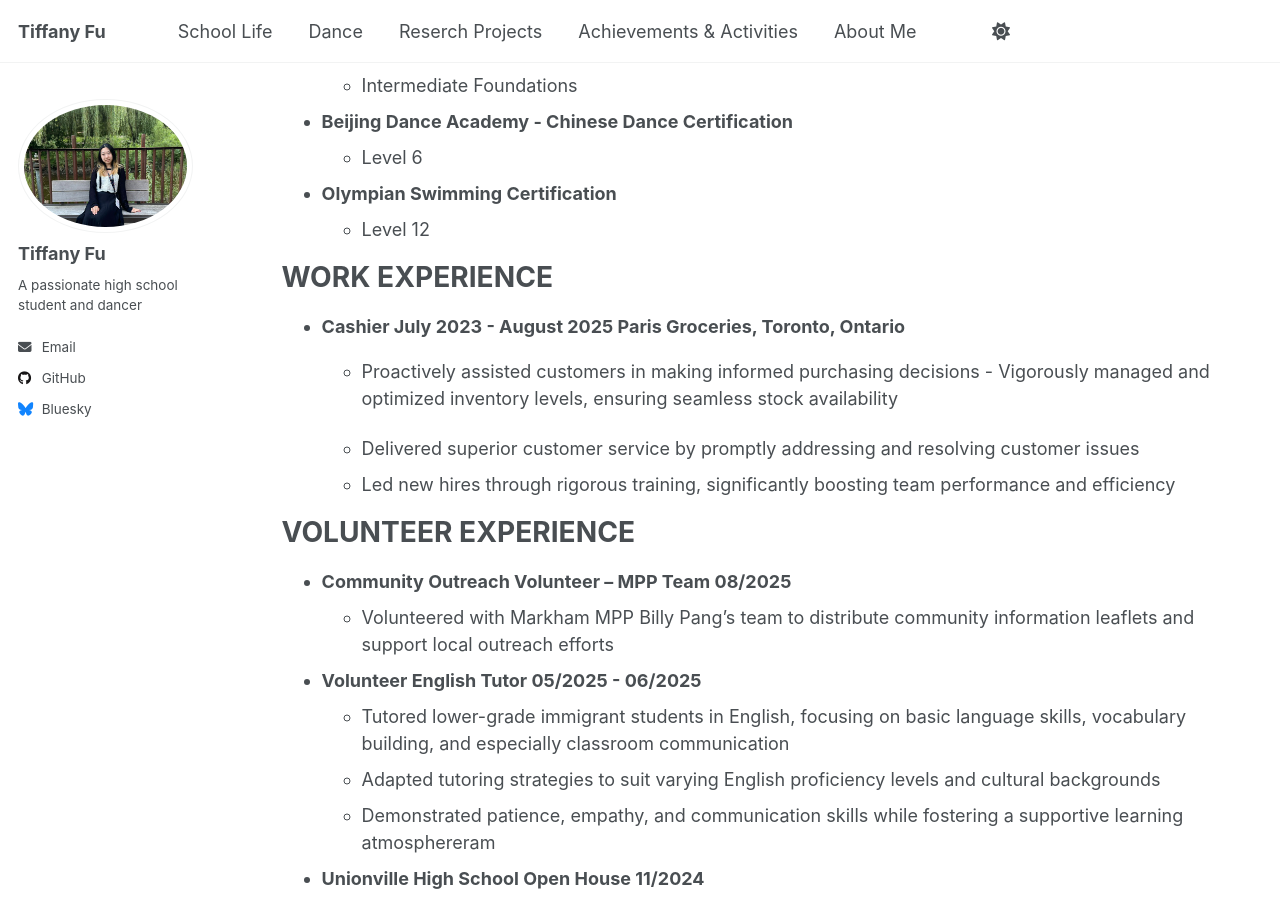
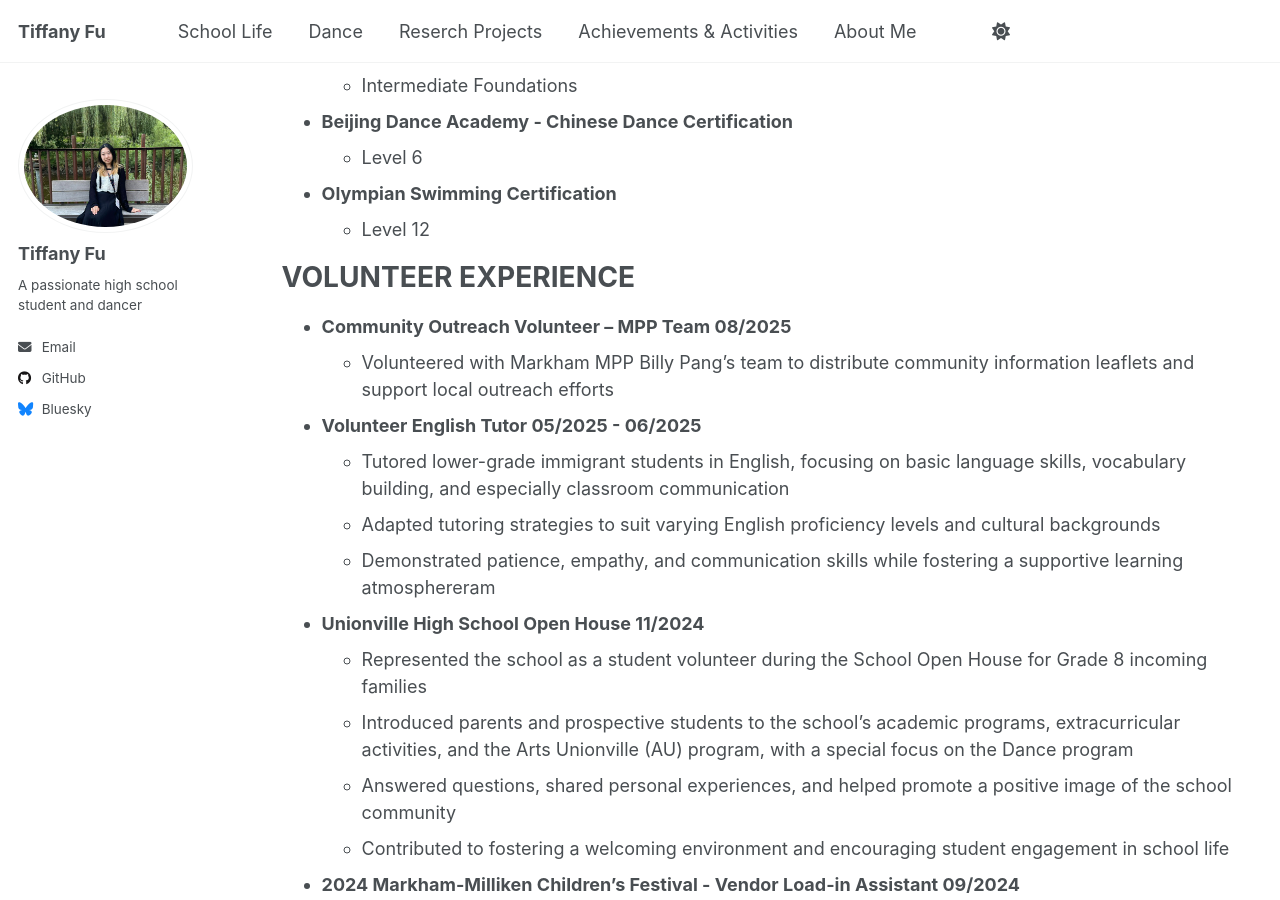
Before and after one commit to TiffanyJTFu/TiffanyFu, a Jekyll site: the page built from _pages/cv.md, in a window 1280 px wide and 900 px high, scrolled down 4817 px. Built offline with Jekyll 4.4.1, drawn with Linux system fonts in a browser that asks for light colours; a script that is not in the unit is left out.

Commit message:
Update cv.md

```diff
--- a/_pages/cv.md
+++ b/_pages/cv.md
@@ -124,15 +124,6 @@ Helped prepare and sell baked goods at school fundraisers to support charities.
 * **Olympian Swimming Certification**
   * Level 12
 
-WORK EXPERIENCE
-======
-* **Cashier July 2023 - August 2025 Paris Groceries, Toronto, Ontario**
-  * Proactively assisted customers in making informed purchasing decisions - Vigorously managed and
-  optimized inventory levels, ensuring seamless stock availability
-
-  * Delivered superior customer service by promptly addressing and resolving customer issues
-  * Led new hires through rigorous training, significantly boosting team performance and efficiency
-
 VOLUNTEER EXPERIENCE
 ======
  * **Community Outreach Volunteer – MPP Team 08/2025**
```
